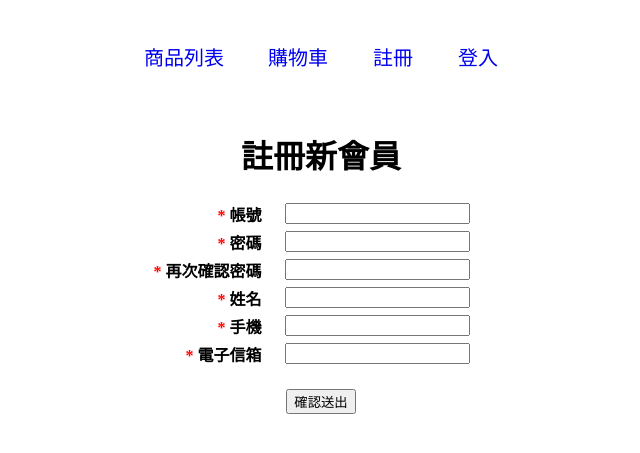
After one commit to yfancc20/shopping_cart_project, a PHP site: page /register.php in a window 1280 px wide. The commit adds this page. Shown: the top 453 px of the page, without its empty margins (319-959 px from the left). Run offline with PHP 8.4, Linux system fonts and the light colour scheme; a stand-in replaces the project's code that opens the database connection.

Commit message:
Update user register

```diff
--- a/cart.php
+++ b/cart.php
@@ -48,7 +48,7 @@
         <link href="main.css" rel="stylesheet">
     </head>
     <body>
-        <? include 'menu.html' ?>
+        <? include 'menu.php' ?>
         <center>
             <h1>您的購物車</h1>
             <table class="listTable">
--- a/main.css
+++ b/main.css
@@ -22,6 +22,19 @@ a{
     text-align: center;
 }
 
+.formTable{
+    margin-bottom: 20px;
+}
+.formTable th{
+    text-align: right;
+}
+.formTable th > span{
+    color: red;
+}
+.formTable td{
+    padding: 0px 20px;
+}
+
 .putCart{
     font-size: 20px;
     padding: 10px 30px;
--- a/main.php
+++ b/main.php
@@ -1,5 +1,5 @@
 <?php
-
+    include_once 'session_login.php';
     include_once 'connect_db.php';
 
     $DB = getDBObject();    // 拿到可以操作Database的東西了：$DB
@@ -60,7 +60,7 @@
         <link href="main.css" rel="stylesheet">
     </head>
     <body>
-        <? include 'menu.html' ?>
+        <? include 'menu.php' ?>
         <center>
             <h1>這是一個假商品列表，有 <?=$count?> 項商品</h1>
             <table class="listTable">
--- a/menu.html
+++ /dev/null
@@ -1,4 +0,0 @@
-<div class="menu">
-    <span><a href="main.php"> 商品列表</a></span>
-    <span><a href="cart.php"> 購物車 </a></span>
-</div>
--- /dev/null
+++ b/menu.php
@@ -0,0 +1,20 @@
+<?php
+    include 'session_login.php';
+?>
+
+<div class="menu">
+    <span><a href="main.php"> 商品列表</a></span>
+    <span><a href="cart.php"> 購物車 </a></span>
+    <?
+        if ($login == false) {
+    ?>
+            <span><a href="register.php"> 註冊 </a></span>
+            <span><a href="login.php"> 登入 </a></span>
+    <?
+        } else {
+    ?>
+            <span><a href="logout.php"> 登出 </a></span>
+    <?
+        }
+    ?>
+</div>
--- a/product.php
+++ b/product.php
@@ -29,7 +29,7 @@
         <link href="main.css" rel="stylesheet">
     </head>
     <body>
-        <? include 'menu.html' ?>
+        <? include 'menu.php' ?>
         <center>
             <form method="POST" action="cart_put.php">
                 <h1><?=$p_name?></h1>
--- /dev/null
+++ b/register.php
@@ -0,0 +1,56 @@
+<?php
+    include_once 'session_login.php';
+
+    // help filling the form when refreshing
+    $preAccount = isset($_POST['u_account']) ? $_POST['u_account'] : "";
+    $preName = isset($_POST['u_name']) ? $_POST['u_name'] : "";
+    $prePhone = isset($_POST['u_phone']) ? $_POST['u_phone'] : "";
+    $preEmail = isset($_POST['u_email']) ? $_POST['u_email'] : "";
+
+?>
+<!DOCTYPE html>
+<html>
+    <head>
+        <meta charset="utf-8">
+        <meta http-equiv="X-UA-Compatible" content="IE=edge,chrome=1">
+        <title>Register</title>
+        <meta name="description" content="">
+        <meta name="keywords" content="">
+        <link href="main.css" rel="stylesheet">
+    </head>
+    <body>
+        <? include 'menu.php' ?>
+        <center>
+            <h1>註冊新會員</h1>
+            <form method="post" action="register_send.php">
+                <table class="formTable">
+                    <tr>
+                        <th><span> * </span>帳號</th>
+                        <td><input type="text" name="u_account" value="<?=$preAccount?>"></td>
+                    </tr>
+                    <tr>
+                        <th><span> * </span>密碼</th>
+                        <td><input type="password" name="u_passwd"></td>
+                    </tr>
+                    <tr>
+                        <th><span> * </span>再次確認密碼</th>
+                        <td><input type="password" name="u_passwdChk"></td>
+                    </tr>
+                    <tr>
+                        <th><span> * </span>姓名</th>
+                        <td><input type="text" name="u_name" value="<?=$preName?>"></td>
+                    </tr>
+                    <tr>
+                        <th><span> * </span>手機</th>
+                        <td><input type="text" name="u_phone" value="<?=$prePhone?>"></td>
+                    </tr>
+                    <tr>
+                        <th><span> * </span>電子信箱</th>
+                        <td><input type="text" name="u_email" value="<?=$preEmail?>"></td>
+                    </tr>
+                </table>
+                <button type="submit">確認送出</button>
+            </form>
+        </center>
+    </body>
+</html>
--- /dev/null
+++ b/session_login.php
@@ -0,0 +1,8 @@
+<?php
+    // check login session
+    session_start();
+    $login = false;
+    if (isset($_SESSION['u_id'])) {
+        $login = true;
+    }
+?>
```
Also changed, not shown: register_send.php (added, +39 -0 lines).
